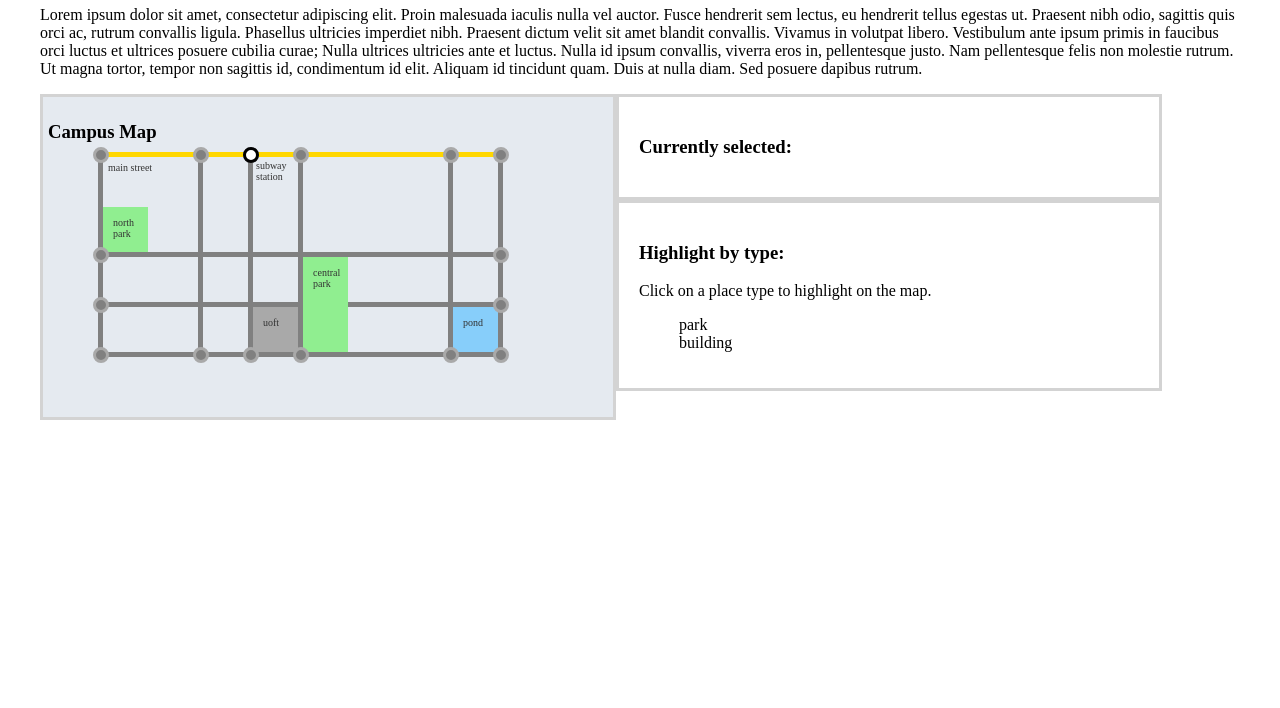
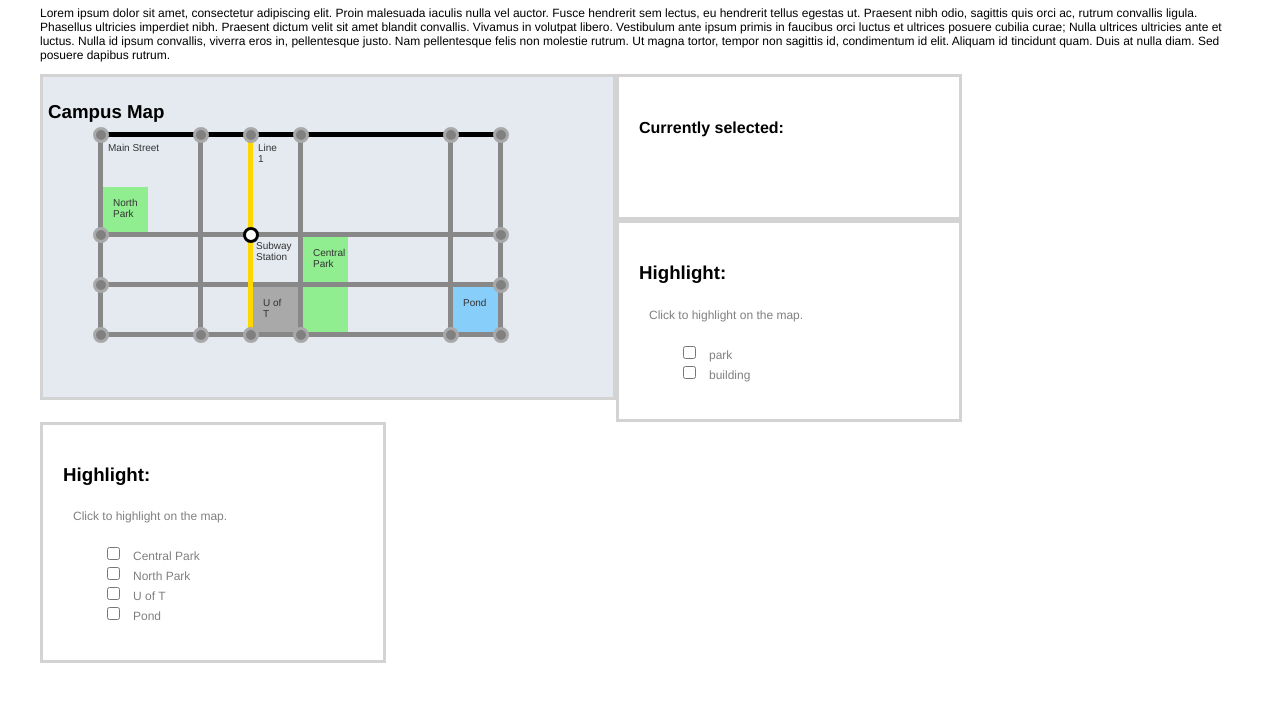
Before and after one commit to williamwang256/simple-map-diagrams, a website: page pub/examples.html in a window 1280 px wide. Shown: the part 92-800 px from the top of the page. Drawn offline with nearby package versions, Linux system fonts and the light colour scheme.

Commit message:
updates all around

```diff
--- a/pub/examples.html
+++ b/pub/examples.html
@@ -11,6 +11,6 @@
     </head>
     <body>
         <h1>University of Toronto</h1>
-        <p>Lorem ipsum dolor sit amet, consectetur adipiscing elit. Proin malesuada iaculis nulla vel auctor. Fusce hendrerit sem lectus, eu hendrerit tellus egestas ut. Praesent nibh odio, sagittis quis orci ac, rutrum convallis ligula. Phasellus ultricies imperdiet nibh. Praesent dictum velit sit amet blandit convallis. Vivamus in volutpat libero. Vestibulum ante ipsum primis in faucibus orci luctus et ultrices posuere cubilia curae; Nulla ultrices ultricies ante et luctus. Nulla id ipsum convallis, viverra eros in, pellentesque justo. Nam pellentesque felis non molestie rutrum. Ut magna tortor, tempor non sagittis id, condimentum id elit. Aliquam id tincidunt quam. Duis at nulla diam. Sed posuere dapibus rutrum. </p>
+        <p style='font-size: 12px;'>Lorem ipsum dolor sit amet, consectetur adipiscing elit. Proin malesuada iaculis nulla vel auctor. Fusce hendrerit sem lectus, eu hendrerit tellus egestas ut. Praesent nibh odio, sagittis quis orci ac, rutrum convallis ligula. Phasellus ultricies imperdiet nibh. Praesent dictum velit sit amet blandit convallis. Vivamus in volutpat libero. Vestibulum ante ipsum primis in faucibus orci luctus et ultrices posuere cubilia curae; Nulla ultrices ultricies ante et luctus. Nulla id ipsum convallis, viverra eros in, pellentesque justo. Nam pellentesque felis non molestie rutrum. Ut magna tortor, tempor non sagittis id, condimentum id elit. Aliquam id tincidunt quam. Duis at nulla diam. Sed posuere dapibus rutrum. </p>
     </body>
 </html>
--- a/pub/js/example.js
+++ b/pub/js/example.js
@@ -21,16 +21,18 @@ smd.addMultipleConnections([
 ])
 
 // add some block places
-smd.addBlockPlace(4, 2, 1, 2, 'central park', 'park')
-smd.addBlockPlace(0, 1, 1, 1, 'north park', 'park')
-smd.addBlockPlace(3, 3, 1, 1, 'uoft', 'building')
-smd.addBlockPlace(7, 3, 1, 1, 'pond', 'water')
+smd.addBlockPlace(4, 2, 1, 2, 'Central Park', 'park')
+smd.addBlockPlace(0, 1, 1, 1, 'North Park', 'park')
+smd.addBlockPlace(3, 3, 1, 1, 'U of T', 'building')
+smd.addBlockPlace(7, 3, 1, 1, 'Pond', 'water')
 
 // add some line places
-smd.addLinePlace(0, 0, 8, 0, 'main street', 'street')
+smd.addLinePlace(0, 0, 8, 0, 'Main Street', 'street')
+smd.addLinePlace(3, 0, 3, 4, 'Line 1', 'transitLine')
 
-// add some nodes places
-smd.addNodePlace(3, 0, 'subway station', 'poi')
+// add some node places
+smd.addNodePlace(3, 2, 'Subway Station', 'poi')
 
 // add some control menus
-smd.addFilterBox(['park', 'building'])
+smd.addFilterByClassBox(['park', 'building'])
+smd.addFilterByNameBox()
--- a/pub/js/simple_map_diagrams.js
+++ b/pub/js/simple_map_diagrams.js
@@ -1,6 +1,6 @@
 /* Simple Map Diagrams Library.
 
-URL: https://fierce-shelf-08886.herokuapp.com/library.html
+URL: https://fierce-shelf-08886.herokuapp.com/examples.html
 */
 
 id = 0      // global id counter
@@ -8,11 +8,17 @@ id = 0      // global id counter
 function SimpleMapDiagram(width, height) {
     this.nodes = []
     this.streets = []
+
+    // lists to stores the places on the map
     this.blockPlaces = []
     this.linePlaces = []
     this.nodePlaces = []
+
+    // width and height of the map
     this.width = width
     this.height = height
+
+    // unique identifier; incremented every time a SMD is created
     this.id = id
     id++
 }
@@ -23,7 +29,7 @@ SimpleMapDiagram.prototype = {
     setUp: function(width, height, title) {
         mapSetUp(width, height, title, this.id)
         initializeNodes(width, height, this.nodes, this.id)
-        initializeInfoBox(this.id)
+        initializeControlBox(this.id)
     },
 
     /* add a connection between nodes (x1, y1) and (x2, y2) */
@@ -89,6 +95,7 @@ SimpleMapDiagram.prototype = {
 
     /* highlight all places with a given name */
     highlightAllByName: function(name) {
+        // if no options are given, default to include all
         this.blockPlaces.map((element) => {
             if (element.name === name) {
                 toggleHighlightBlockPlace(this.id + '.b.' + element.x + '.' + element.y, this.id)
@@ -96,11 +103,25 @@ SimpleMapDiagram.prototype = {
         })
     },
 
-    /* add a filter box which will give users the option to filter out certain elements */
-    addFilterBox: function(options) {
-        addFilterBox(options, this.blockPlaces, this.id)
+    /* add a filter box which will give users the option to filter by certain place type */
+    addFilterByClassBox: function(options) {
+        // if no options are given, default to include all
+        if (!options) {
+            options = getAllItemClasses(this.blockPlaces)
+        }
+        addFilterBox(options, this.blockPlaces, getAllPlacesByClass, this.id)
+    },
+
+    /* add a filter box which will give users the option to filter by certain place type */
+    addFilterByNameBox: function(options) {
+        if (!options) {
+            options = getAllItemNames(this.blockPlaces)
+        }
+        addFilterBox(options, this.blockPlaces, getPlaceByName, this.id)
     }
 }
+
+/*** Helper functions ***/
 
 /* return a list of all places of a certain class */
 function getAllPlacesByClass(type, elements, id) {
@@ -117,10 +138,33 @@ function getAllPlacesByClass(type, elements, id) {
 function getPlaceByName(name, elements, id) {
     const list = []
     elements.map((element) => {
-        if (element.name === type) {
-            return id + '.b.' + element.x + '.' + element.y
+        if (element.name === name) {
+            list.push(id + '.b.' + element.x + '.' + element.y)
         }
     })
+    return list
+}
+
+/* function to get a list of all place classes on the map */
+function getAllItemClasses(elements) {
+    const list = []
+    elements.map((element) => {
+        if (!list.includes(element.class)) {
+            list.push(element.class)
+        }
+    })
+    return list
+}
+
+/* function to get a list of all names of places on the map */
+function getAllItemNames(elements) {
+    const list = []
+    elements.map((element) => {
+        if (!list.includes(element.name)) {
+            list.push(element.name)
+        }
+    })
+    return list
 }
 
 /*** DOM manipulation functions ***/
@@ -158,6 +202,11 @@ function mapSetUp(width, height, title, id) {
     const nodePlaces = document.createElement('div')
     nodePlaces.id = id + '.nodePlacesContainer'
 
+    // create a container for the control menus
+    const controlCentre = document.createElement('div')
+    controlCentre.id = id + '.controlCentre'
+    body.append(controlCentre)
+
     // add to the main map container
     mapContainer.appendChild(nodes)
     mapContainer.appendChild(connections)
@@ -167,24 +216,26 @@ function mapSetUp(width, height, title, id) {
 }
 
 /* function to set up the info box */
-function initializeInfoBox(id) {
-    const body = $('body')
-    const infoBox = document.createElement('div')
+function initializeControlBox(id) {
+    const controlCentre = document.getElementById(id + '.controlCentre')
+    const controlBox = document.createElement('div')
 
     // title
-    const title = document.createElement('h3')
+    const title = document.createElement('h4')
     title.append(document.createTextNode('Currently selected:'))
-    infoBox.append(title)
+    controlBox.append(title)
 
     // label to display information
     const infoLabel = document.createElement('p')
-    infoBox.className = 'infoBox'
+    controlBox.className = 'controlBox'
+    controlBox.style.height = '100px'
     infoLabel.id = id + '.label'
-    infoBox.append(infoLabel)
+    infoLabel.className = 'controlLabel'
+    controlBox.append(infoLabel)
     infoLabel.append(document.createTextNode(''))
 
     // add to the document
-    body.append(infoBox)
+    controlCentre.append(controlBox)
 }
 
 /* function to set up the grid of nodes */
@@ -216,22 +267,27 @@ function initializeNodes(width, height, nodes, id) {
 function addConnection(x1, y1, x2, y2, nodes, id) {
     const connectionsContainer = document.getElementById(id + '.connectionsContainer')
     const line = document.createElement('div')
-    line.className = 'connection'
+    line.classList.add('line')
+    line.classList.add('connection')
 
     /* determine the width of the connection line */
     let width = 5;
     if (x1 !== x2) {
         width = ((x2 - x1) * 50)
-        nodes[x1][y1].element.className = 'intersection'
-        nodes[x2][y1].element.className = 'intersection'
+        nodes[x1][y1].element.classList.add('node')
+        nodes[x2][y1].element.classList.add('node')
+        nodes[x1][y1].element.classList.add('intersection')
+        nodes[x2][y1].element.classList.add('intersection')
     }
 
     /* determine the height of the connection line */
     let height = 5;
     if (y1 !== y2) {
         height = ((y2 - y1) * 50)
-        nodes[x1][y1].element.className = 'intersection'
-        nodes[x1][y2].element.className = 'intersection'
+        nodes[x1][y1].element.classList.add('node')
+        nodes[x1][y2].element.classList.add('node')
+        nodes[x1][y1].element.classList.add('intersection')
+        nodes[x1][y2].element.classList.add('intersection')
     }
 
     /* create the element */
@@ -247,7 +303,9 @@ function createBlockPlace(place, id) {
     const blockPlacesContainer = document.getElementById(id + '.blockPlacesContainer')
     const block = document.createElement('div')
     block.id = id + '.b.' + place.x + '.' + place.y
-    block.className = place.class
+    block.classList.add('block')
+    block.classList.add(place.class)
+
     block.style.width = (place.width * 50 - 5) + 'px'
     block.style.height = (place.height * 50 - 5) + 'px'
     block.style.left = (place.x * 50 + 60) + 'px'
@@ -272,7 +330,8 @@ function createLinePlace(place, id) {
     const linePlacesContainer = document.getElementById(id + '.linePlacesContainer')
     const line = document.createElement('div')
     line.id = id + '.l.' + place.x1 + '.' + place.y1 + '.' + place.x2 + '.' + place.y2
-    line.className = place.class
+    line.classList.add('line')
+    line.classList.add(place.class)
 
     // determine the width of the line
     let width = 5;
@@ -288,7 +347,7 @@ function createLinePlace(place, id) {
 
     // when the place is clicked, display its information
     line.addEventListener('click', function(e) {
-        const infoLabel = document.getElementById('label')
+        const infoLabel = document.getElementById(id + '.label')
         infoLabel.textContent = place.name
     })
 
@@ -317,7 +376,8 @@ function createNodePlace(place, id) {
     // determine placement
     node.style.left = place.x * 50 + 50 + 'px'
     node.style.top = place.y * 50 + 50 + 'px'
-    node.className = place.class
+    node.classList.add('node')
+    node.classList.add(place.class)
 
     // when the place is clicked, display its information
     node.addEventListener('click', function(e) {
@@ -344,17 +404,18 @@ function toggleHighlightBlockPlace(id) {
 }
 
 /* function to add a menu to filter places by type */
-function addFilterBox(options, places, id) {
-    const body = $('body')
+function addFilterBox(options, places, elementGetter, id) {
+    const controlCentre = document.getElementById(id + '.controlCentre')
     const filterBox = document.createElement('div')
-    filterBox.className = 'infoBox'
-    body.append(filterBox)
+    filterBox.className = 'controlBox'
+    controlCentre.append(filterBox)
 
     // add a title
     const label = document.createElement('h3')
-    label.append(document.createTextNode('Highlight by type:'))
+    label.append(document.createTextNode('Highlight:'))
     const instruction = document.createElement('p')
-    instruction.append(document.createTextNode('Click on a place type to highlight on the map.'))
+    instruction.className = 'controlLabel'
+    instruction.append(document.createTextNode('Click to highlight on the map.'))
     filterBox.append(label)
     filterBox.append(instruction)
 
@@ -364,9 +425,22 @@ function addFilterBox(options, places, id) {
 
     options.map((element) => {
         const item = document.createElement('li')
-        item.append(document.createTextNode(element))
+
+        // add a check box
+        const checkBox = document.createElement('input')
+        checkBox.id = id + '.fb.' + element
+        checkBox.type = 'checkbox'
+
+        // add a label
+        const label = document.createElement('label')
+        label.append(document.createTextNode(element))
+        label.htmlFor = checkBox.id
+        label.className = 'controlLabel'
+        item.append(checkBox)
+        item.append(label)
+
         list.append(item)
-        const elements = getAllPlacesByClass(element, places, id)
+        const elements = elementGetter(element, places, id)
 
         // when a place name is clicked, highlight it on the map
         item.addEventListener('click', function(e) {
--- a/pub/simple_map_diagrams.css
+++ b/pub/simple_map_diagrams.css
@@ -1,40 +1,78 @@
-
-html {
-    height: 100%;
-  }
 
 body {
     background-color: white;
     margin: 40px;
+    font-family: "Helvetica Neue", Helvetica, sans-serif;
 }
 
 ul li {
     list-style: none;
 }
 
-.poi {
+/* lines css */
+
+.line {
+    position: absolute;
+    z-index: 1;
+}
+
+.connection {
+    background-color: #888888;
+}
+
+.street {
+    background-color: black;
+}
+
+.transitLine {
+    background-color: gold;
+}
+
+/* blocks css */
+
+.block {
+    position: absolute;
+}
+
+.park {
+    background-color: lightgreen;
+}
+
+.building {
+    background-color: darkgray;
+}
+
+.water {
+    background-color: lightskyblue;
+}
+
+/* nodes css */
+
+.node {
     width: 10px;
     height: 10px;
     border-radius: 50%;
-    border: 3px solid black;
     position: absolute;
-    background-color: white;
     z-index: 2;
 }
 
-.poi:hover {
+.poi {
+    border: 3px solid black;
+    background-color: white;
+}
+
+.intersection {
+    border: 3px solid darkgray;
+    background-color: grey;
+}
+
+/* shadow on mouseover for all added places*/
+.poi:hover, .street:hover, .park:hover,
+.building:hover, .water:hover, .transitLine:hover {
     box-shadow: 0 0 10px #888888;
 }
 
-.intersection {
-    width: 10px;
-    height: 10px;
-    border-radius: 50%;
-    border: 3px solid darkgray;
-    position: absolute;
-    background-color: grey;
-    z-index: 2;
-}
+/* containers css */
 
 .mapContainer {
     position: relative;
@@ -44,50 +82,19 @@ ul li {
     background-color: rgb(229, 234, 240);
 }
 
-.infoBox {
+.controlBox {
     border: 3px solid lightgrey;
     position: relative;
-    width: 500px;
+    width: 300px;
     height: auto;
     padding: 20px;
     float:left
 }
 
-.connection {
-    position: absolute;
-    background-color: grey;
-}
-
-.street {
-    position: absolute;
-    background-color: gold;
-    z-index: 1;
-}
-
-.street:hover {
-    box-shadow: 0 0 10px #888888;
-}
-
-.park {
-    background-color: lightgreen;
-    position: absolute;
-}
-
-.park:hover {
-    box-shadow: 0 0 10px #888888;
-}
-
-.building {
-    background-color: darkgray;
-    position: absolute;
-}
+/* misc. css */
 
 .highlight {
     box-shadow: 0 0 20px red;
-}
-
-.building:hover {
-    box-shadow: 0 0 20px #888888;
 }
 
 .placeLabel {
@@ -98,11 +105,9 @@ ul li {
     padding: 5px;
 }
 
-.water {
-    background-color: lightskyblue;
-    position: absolute;
+.controlLabel {
+    font-size: 12px;
+    margin: 5px;
+    color: grey;
+    padding: 5px;
 }
-
-.water:hover {
-    box-shadow: 0 0 20px #888888;
-}
```
